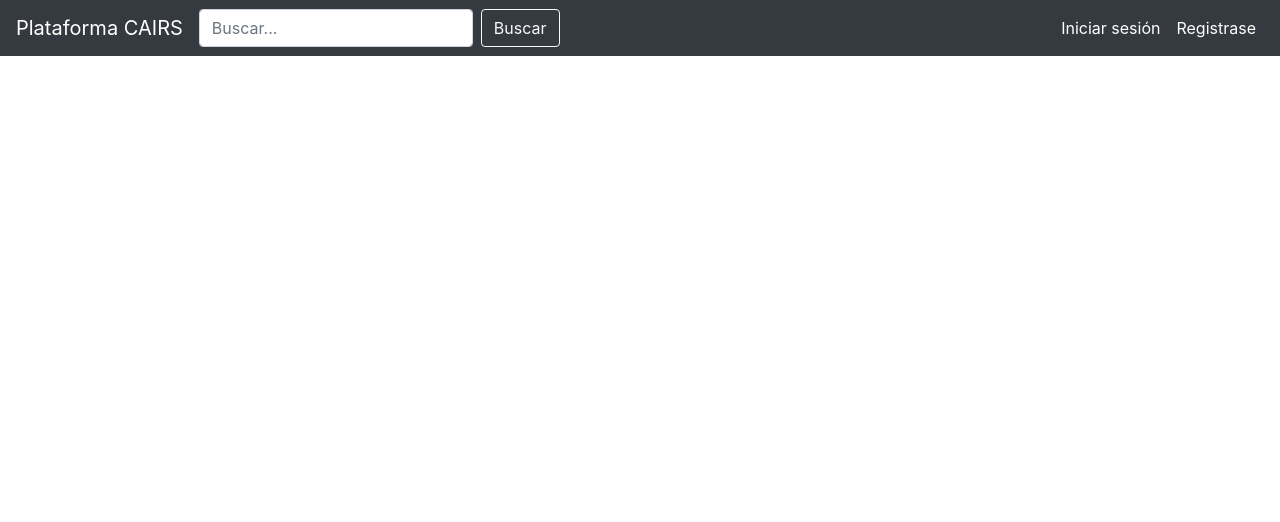
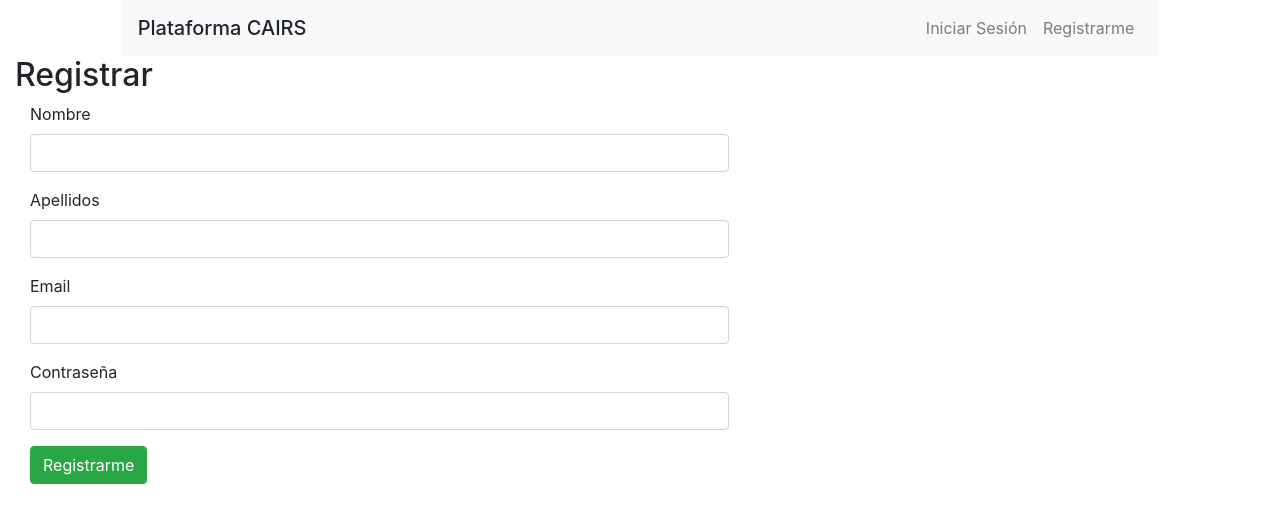
Before and after one commit to Ruli-AlSe/clientPlatform, an Angular app: page /register in a window 1280 px wide. Shown: the top 522 px of the page. Built offline with nearby package versions, Linux system fonts and the light colour scheme.

Commit message:
Se crean componentes para registro y login, se configura el router y se crea formulario para el registro.

```diff
--- a/src/app/app.component.html
+++ b/src/app/app.component.html
@@ -1,32 +1,28 @@
 <!-- Cabecera -->
-<header id="header">
-  <nav class="navbar navbar-expand-lg navbar-dark bg-dark">
+<header id="header" class="container col-lg-10 col-lg-offset-3">
+  <nav class="navbar navbar-expand-lg navbar-light bg-light">
+      <a class="navbar-brand mb-0 h1">
+        Plataforma CAIRS
+      </a>
 
-  <a class="navbar-brand" href="#">Plataforma CAIRS</a>
-
-  <button class="navbar-toggler" type="button" data-toggle="collapse" data-target="#Menu" aria-controls="Menu" aria-expanded="false" aria-label="Panel de navegación">
+   <button class="navbar-toggler" type="button" data-toggle="collapse" data-target="#navbarNav" aria-controls="navbarNav" aria-expanded="false" aria-label="Toggle navigation">
     <span class="navbar-toggler-icon"></span>
   </button>
-
-  <div class="collapse navbar-collapse" id="Menu">
-    <ul class="navbar-nav mr-auto">
-      <form class="form-inline">
-        <input class="form-control mr-sm-2" type="search" placeholder="Buscar..." aria-label="Search">
-        <button class="btn btn-outline-light my-2 my-sm-0" type="submit">Buscar</button>
-      </form>
-    </ul>
-    <ul class="navbar-nav pull-right">
-      <li class="nav-item active">
-        <a class="nav-link" href="#">Iniciar sesión <span class="sr-only">(current)</span></a>
+  <div class="collapse navbar-collapse" style="justify-content: right;" id="navbarNav">
+    <ul class="navbar-nav">
+      <li class="nav-item">
+        <a class="nav-link" href="#">Iniciar Sesión</a>
       </li>
-      <li class="nav-item active">
-        <a class="nav-link" href="#">Registrase<span class="sr-only">(current)</span></a>
+      <li class="nav-item">
+        <a class="nav-link" href="#">Registrarme</a>
       </li>
     </ul>
   </div>
-</nav>
-  <!-- my-2 my-lg-0 -->
+
+  </nav>
 </header>
+
+<router-outlet></router-outlet>
 
 
 <!-- Contenido -->
--- /dev/null
+++ b/src/app/app.routing.ts
@@ -0,0 +1,17 @@
+import { ModuleWithProviders } from '@angular/core'; //Configurar rutas
+import { Routes, RouterModule } from '@angular/router';	//
+
+//importar componentes
+import { LoginComponent } from './components/login/login.component';
+import { RegisterComponent } from './components/register/register.component';
+
+const appRoutes: Routes = [
+	{path:'', component: LoginComponent},
+	{path:'login', component: LoginComponent},
+	{path:'register', component: RegisterComponent},
+	{path:'**', component: LoginComponent}
+];
+
+//para cargar los registros
+export const appRoutingProviders: any[] =[];
+export const routing: ModuleWithProviders = RouterModule.forRoot(appRoutes);
--- /dev/null
+++ b/src/app/components/login/login.component.css
@@ -0,0 +1,3 @@
+.title-head{
+	padding-top: 50px;
+}
--- /dev/null
+++ b/src/app/components/login/login.component.html
@@ -0,0 +1 @@
+<h2>{{ title }}</h2>
--- /dev/null
+++ b/src/app/components/login/login.component.ts
@@ -0,0 +1,30 @@
+import { Component, OnInit, } from '@angular/core';
+ //El Component sirve para definir los componentes, y OnInit para definir na interfaz
+ //que nos provea de metodos que se ejecutaran
+ import { Router, ActivatedRoute, Params} from '@angular/router';
+ //Router son las librerias del router para navegacion
+ //Params para recoger parametros por URL
+
+ //define parametros o metadatos para configuracion del componente
+ @Component({
+ 	selector: 'login',
+ 	templateUrl: './login.component.html',
+ 	styleUrls: ['./login.component.css']
+ })
+
+
+ export class LoginComponent implements OnInit
+ {
+ 	public title:string;
+
+ 	//proposito principal es asignar valores a las variables
+ 	constructor()
+ 	{
+ 		this.title = 'Iniciar Sesión';
+ 	}
+
+ 	ngOnInit()
+ 	{
+ 		console.log('login.component cargado correctamente');
+ 	}
+ }
--- /dev/null
+++ b/src/app/components/register/register.component.html
@@ -0,0 +1,34 @@
+<div class="col-md-12">
+	<h2>{{ title }}</h2>
+	<form #registerForm="ngForm" class="col-md-7">
+		<p>
+			<label for="name">Nombre</label>
+			<input type="text" name="name" #name="ngModel" [(ngModel)]="user.name" class="form-control" required />
+			<span *ngIf="!name.valid && name.touched">
+				El nombre es obligatorio.
+			</span>
+		</p>
+		<p>
+			<label for="apellido">Apellidos</label>
+			<input type="text" name="apellido" #surname="ngModel" [(ngModel)]="user.surname" class="form-control" required />
+			<span *ngIf="!surname.valid && surname.touched">
+				El apellido es obligatorio.
+			</span>
+		</p>
+		<p>
+			<label for="email">Email</label>
+			<input type="email" name="email" #email="ngModel" [(ngModel)]="user.email" class="form-control" required />
+			<span *ngIf="!email.valid && email.touched">
+				El email es obligatorio.
+			</span>
+		</p>
+		<p>
+			<label for="password">Contraseña</label>
+			<input type="password" name="password" #password="ngModel" [(ngModel)]="user.password" class="form-control" required />
+			<span *ngIf="!password.valid && password.touched">
+				La contraseña es obligatoria.
+			</span>
+		</p>
+		<input type="submit" value="Registrarme" class="btn btn-success" />
+	</form>
+</div>
--- /dev/null
+++ b/src/app/components/register/register.component.ts
@@ -0,0 +1,33 @@
+import { Component, OnInit, } from '@angular/core';
+ //El Component sirve para definir los componentes, y OnInit para definir na interfaz
+ //que nos provea de metodos que se ejecutaran
+ import { Router, ActivatedRoute, Params} from '@angular/router';
+ //Router son las librerias del router para navegacion
+ //Params para recoger parametros por URL
+ import { User } from '../../models/user'; //se importa el modelo del usuario
+
+ //define parametros o metadatos para configuracion del componente
+ @Component({
+ 	selector: 'register',
+ 	templateUrl: './register.component.html',
+ 	styleUrls: ['./register.component.css']
+ })
+
+
+ export class RegisterComponent implements OnInit
+ {
+ 	public title:string;
+ 	public user: User;
+
+ 	//proposito principal es asignar valores a las variables
+ 	constructor()
+ 	{
+ 		this.title = 'Registrar';
+ 		this.user = new User(1, 'ROLE_USER', '', '', '', '');
+ 	}
+
+ 	ngOnInit()
+ 	{
+ 		console.log('register.component cargado correctamente');
+ 	}
+ }
```
Also changed, not shown: src/app/app.module.ts (+14 -3 lines), src/app/components/register/register.component.css (added).
